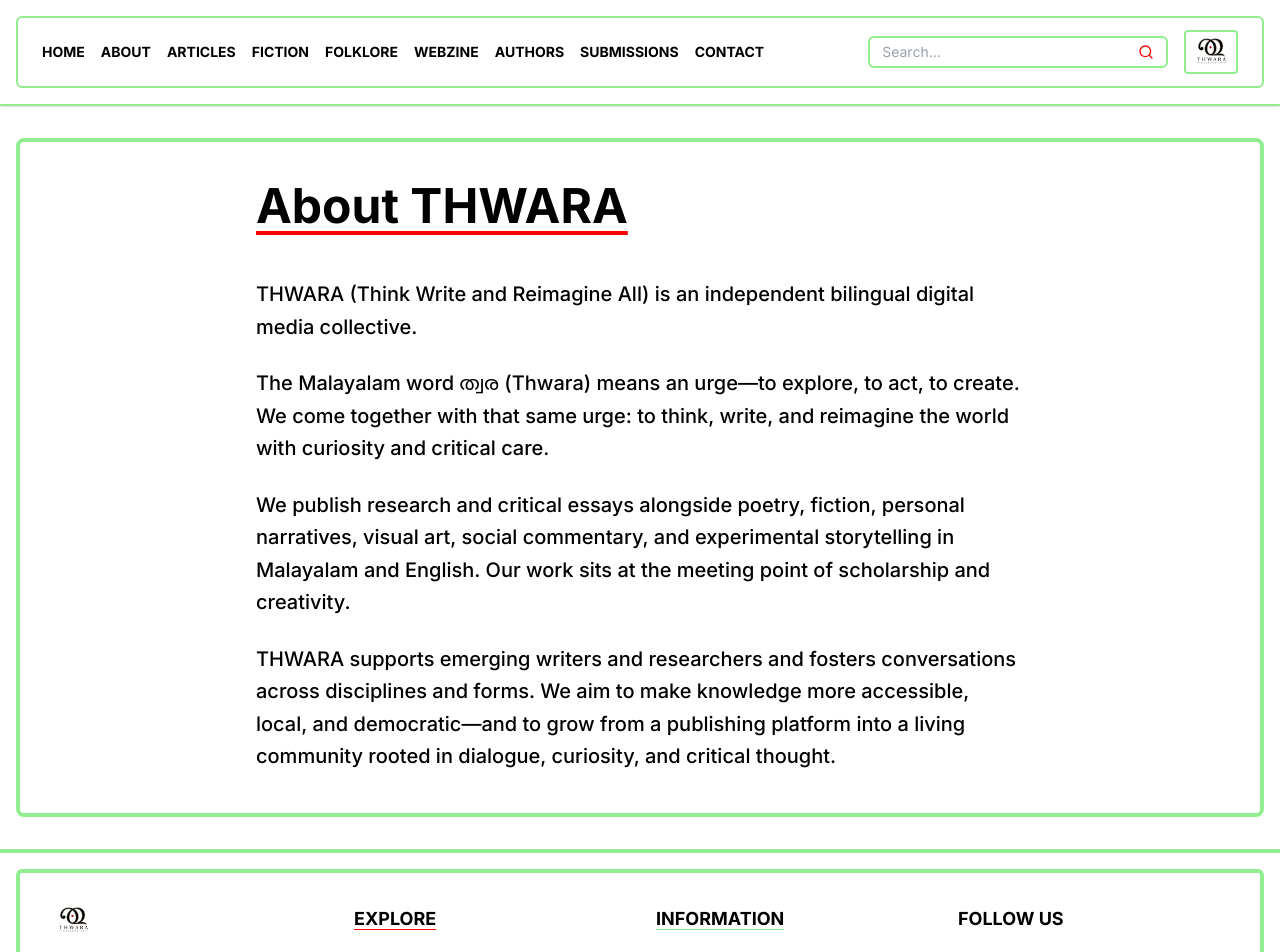
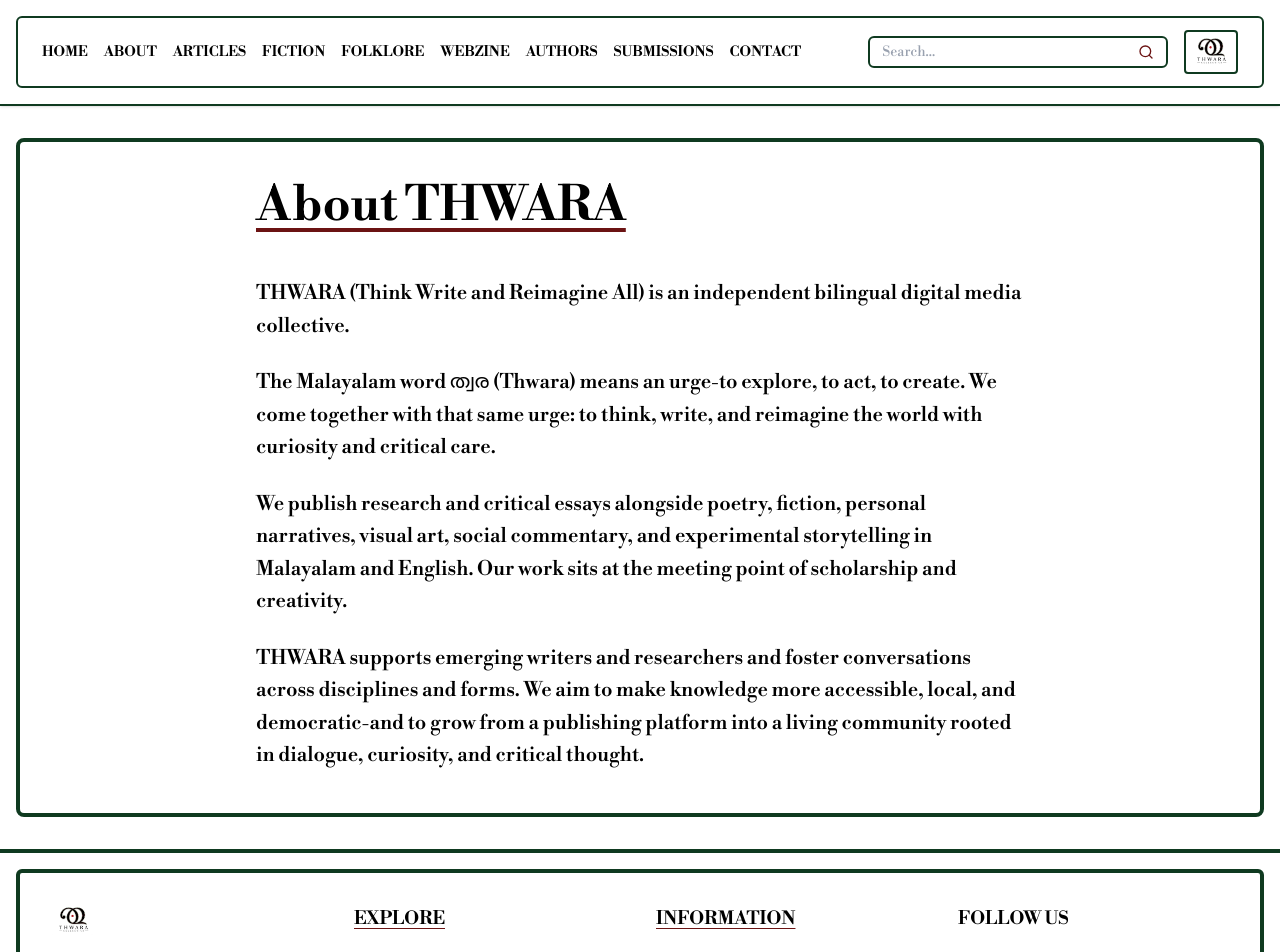
Before and after one commit to ajuajmal123/Thwara, a Next.js app: page /about in a window 1280 px wide. Shown: the top 952 px of the page. Built offline with nearby package versions, Linux system fonts and the light colour scheme.

Commit message:
changes in ui

```diff
--- a/src/app/about/page.tsx
+++ b/src/app/about/page.tsx
@@ -14,7 +14,7 @@
                     </p>
 
                     <p className="text-black text-lg md:text-xl leading-relaxed font-medium">
-                        The Malayalam word ത്വര (Thwara) means an urge—to explore, to act, to create. We come together with that same urge: to think, write, and reimagine the world with curiosity and critical care.
+                        The Malayalam word ത്വര (Thwara) means an urge-to explore, to act, to create. We come together with that same urge: to think, write, and reimagine the world with curiosity and critical care.
                     </p>
 
                     <p className="text-black text-lg md:text-xl leading-relaxed font-medium">
@@ -23,7 +23,7 @@
                     </p>
 
                     <p className="text-black text-lg md:text-xl leading-relaxed font-medium">
-                        THWARA supports emerging writers and researchers and fosters conversations across disciplines and forms. We aim to make knowledge more accessible, local, and democratic—and to grow from a publishing platform into a living community rooted in dialogue, curiosity, and critical thought.
+                        THWARA supports emerging writers and researchers and foster conversations across disciplines and forms. We aim to make knowledge more accessible, local, and democratic-and to grow from a publishing platform into a living community rooted in dialogue, curiosity, and critical thought.
                     </p>
                 </div>
 
--- a/src/app/creative/[slug]/page.tsx
+++ b/src/app/creative/[slug]/page.tsx
@@ -104,7 +104,7 @@
                         <p>
                             {isMalayalam
                                 ? "നമ്മൾ എപ്പോഴും സംസാരിക്കുന്നത് ഭാവിയിലേക്കാണ്. എന്നാൽ യഥാർത്ഥത്തിൽ നമ്മൾ ജീവിക്കുന്നത് കഴിഞ്ഞ കാലത്തിന്റെ ഓർമ്മകളിലാണ്. ഓരോ നിമിഷവും ഒരു പഴയ ഫ്രെയിം പോലെ പിന്നിലേക്ക് മറയുന്നു."
-                                : "She stood near the kitchen counter. The silence was geometric—sharp edges, rigid coordinates, trapping us in a space where words lost their buoyancy and plummeted directly to the cracked linoleum floor."}
+                                : "She stood near the kitchen counter. The silence was geometric-sharp edges, rigid coordinates, trapping us in a space where words lost their buoyancy and plummeted directly to the cracked linoleum floor."}
                         </p>
                     </article>
                 )}
--- a/src/app/globals.css
+++ b/src/app/globals.css
@@ -4,19 +4,19 @@
   --color-background: #FFFFFF;
   --color-foreground: #000000;
 
-  --color-brand-red: #FF0000;
+  --color-brand-red: #6B1313;
   --color-brand-black: #000000;
   --color-brand-white: #FFFFFF;
-  --color-brand-green: #90EE90;
+  --color-brand-green: #0F3A20;
   /* Light Green */
-  --color-brand-darkgreen: #008000;
+  --color-brand-darkgreen: #0F3A20;
   /* For Green underlines */
   --color-brand-gray: #777777;
-  --color-brand-border: #90EE90;
+  --color-brand-border: #0F3A20;
   /* Light green outline */
 
-  --font-sans: var(--font-inter), var(--font-noto-malayalam), sans-serif;
-  --font-serif: var(--font-lora), var(--font-noto-malayalam), serif;
+  --font-sans: var(--font-libre-bodoni), var(--font-noto-malayalam), sans-serif;
+  --font-serif: var(--font-libre-bodoni), var(--font-noto-malayalam), serif;
 }
 
 /* Base resets & styles */
--- a/src/app/guidelines/page.tsx
+++ b/src/app/guidelines/page.tsx
@@ -26,7 +26,7 @@
                         <li className="flex gap-4 items-start">
                             <span className="text-[var(--color-brand-red)] text-2xl font-bold mt-1">▸</span>
                             <div>
-                                <span className="font-bold text-black text-xl mr-2">Pick your language —</span>
+                                <span className="font-bold text-black text-xl mr-2">Pick your language -</span>
                                 <span className="text-black text-lg font-medium leading-relaxed">
                                     English or Malayalam.
                                 </span>
@@ -38,7 +38,7 @@
                             <div>
                                 <span className="font-bold text-black text-xl mr-2">How long?</span>
                                 <span className="text-black text-lg font-medium leading-relaxed">
-                                    500–1,600 words. Short, sharp, and substantial.
+                                    500-1,600 words. Short, sharp, and substantial.
                                 </span>
                             </div>
                         </li>
--- a/src/app/layout.tsx
+++ b/src/app/layout.tsx
@@ -1,16 +1,11 @@
 import type { Metadata } from "next";
-import { Inter, Lora, Noto_Sans_Malayalam } from "next/font/google";
+import { Libre_Bodoni, Noto_Sans_Malayalam } from "next/font/google";
 import Header from "@/components/layout/Header";
 import Footer from "@/components/layout/Footer";
 import "./globals.css";
 
-const inter = Inter({
-  variable: "--font-inter",
-  subsets: ["latin"],
-});
-
-const lora = Lora({
-  variable: "--font-lora",
+const libreBodoni = Libre_Bodoni({
+  variable: "--font-libre-bodoni",
   subsets: ["latin"],
 });
 
@@ -32,7 +27,7 @@
   return (
     <html
       lang="en"
-      className={`${inter.variable} ${lora.variable} ${malayalam.variable} antialiased`}
+      className={`${libreBodoni.variable} ${malayalam.variable} antialiased`}
     >
       <body className="min-h-screen flex flex-col pt-0">
         <Header />
--- a/src/app/page.tsx
+++ b/src/app/page.tsx
@@ -2,6 +2,7 @@
 
 import { useEffect, useState } from "react";
 import Link from "next/link";
+import Image from "next/image";
 
 export default function Home() {
   const [showSplash, setShowSplash] = useState(true);
@@ -16,9 +17,13 @@
   if (showSplash) {
     return (
       <div className="fixed inset-0 bg-white z-[100] flex items-center justify-center transition-opacity duration-1000">
-        <h1 className="text-4xl md:text-6xl font-bold text-black tracking-widest text-center px-4 animate-pulse">
-          Think, Write, Re-imagined
-        </h1>
+        <Image
+          src="/image.png"
+          alt="THWARA Logo"
+          width={400}
+          height={150}
+          className="animate-pulse w-auto h-16 md:h-24"
+        />
       </div>
     );
   }
--- a/src/app/submissions/page.tsx
+++ b/src/app/submissions/page.tsx
@@ -26,7 +26,7 @@
                         <li className="flex gap-4 items-start">
                             <span className="text-[var(--color-brand-red)] text-2xl font-bold mt-1">▸</span>
                             <div>
-                                <span className="font-bold text-black text-xl mr-2">Pick your language —</span>
+                                <span className="font-bold text-black text-xl mr-2">Pick your language -</span>
                                 <span className="text-black text-lg font-medium leading-relaxed">
                                     English or Malayalam.
                                 </span>
@@ -38,7 +38,7 @@
                             <div>
                                 <span className="font-bold text-black text-xl mr-2">How long?</span>
                                 <span className="text-black text-lg font-medium leading-relaxed">
-                                    500–1,600 words. Short, sharp, and substantial.
+                                    500-1,600 words. Short, sharp, and substantial.
                                 </span>
                             </div>
                         </li>
--- a/src/components/home/AboutPreview.tsx
+++ b/src/components/home/AboutPreview.tsx
@@ -34,7 +34,7 @@
                         </p>
                         <div className="flex flex-col justify-between items-start pt-2">
                             <p className="text-[14px] sm:text-[15px] text-neutral-400 leading-[1.8] max-w-[320px] mb-12">
-                                From these situated places we engage knowledge, culture, and society—and make space for other ways of seeing and knowing.
+                                From these situated places we engage knowledge, culture, and society-and make space for other ways of seeing and knowing.
                             </p>
 
                             <Link href="/about" className="inline-flex items-center gap-4 text-[10px] font-semibold uppercase tracking-[0.25em] text-white hover:text-[var(--color-brand-red)] transition-all group">
--- a/src/components/layout/Footer.tsx
+++ b/src/components/layout/Footer.tsx
@@ -35,7 +35,7 @@
                             />
                         </Link>
                         <p className="text-sm font-bold text-black max-w-[250px]">
-                            Think, Write, Re-imagined.
+                            Think, Write, Reimagine all.
                         </p>
                     </div>
 
@@ -59,7 +59,7 @@
 
                     {/* Column 2 Links */}
                     <div className="flex flex-col gap-4">
-                        <h3 className="text-lg font-bold text-black uppercase underline decoration-[var(--color-brand-green)] underline-offset-4">Information</h3>
+                        <h3 className="text-lg font-bold text-black uppercase underline decoration-[var(--color-brand-red)] underline-offset-4">Information</h3>
                         <ul className="flex flex-col gap-2 mt-2">
                             {COL2_LINKS.map((link) => (
                                 <li key={link.label}>
```
